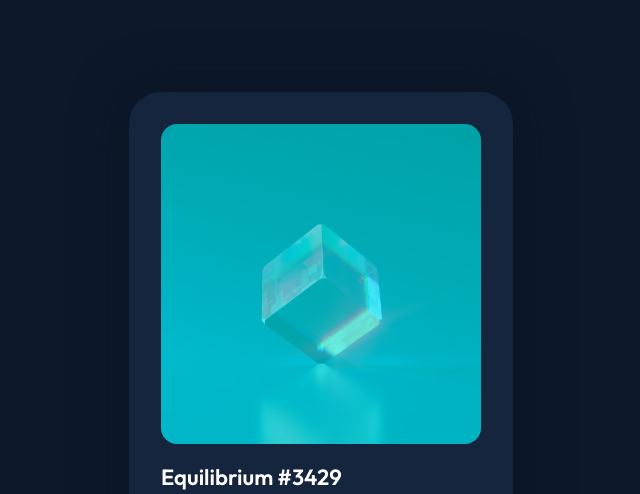
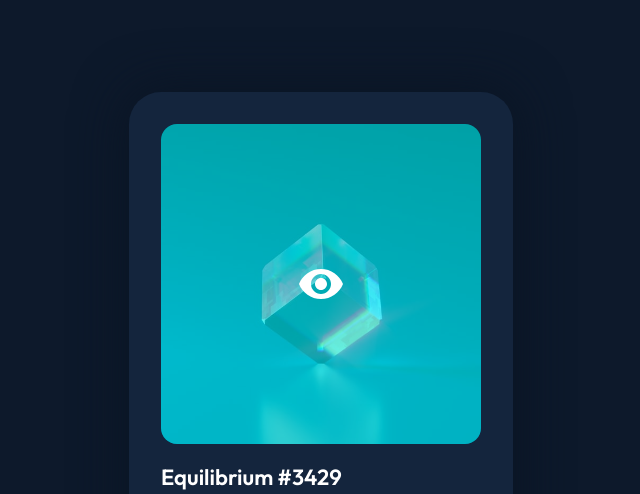
Before and after one commit to aswinc47/NFT-preview-web-design, a plain HTML site: page index.html in a window 1280 px wide. In both pictures the pointer is over the element 640 px from the left and 284 px from the top of the page. Shown: the top 494 px of the page, without its empty margins (319-959 px from the left). Drawn offline with Linux system fonts and the light colour scheme.

Commit message:
Update styles.css

```diff
--- a/styles/styles.css
+++ b/styles/styles.css
@@ -115,7 +115,7 @@ span:hover {
 .overlay:hover {
     cursor: pointer;
     background-color: rgba(0, 255, 247, 0.6);
-    background-image: url(images/icon-view.svg);
+    background-image: url(/images/icon-view.svg);
     background-repeat: no-repeat;
     background-position: center;
 }
```
